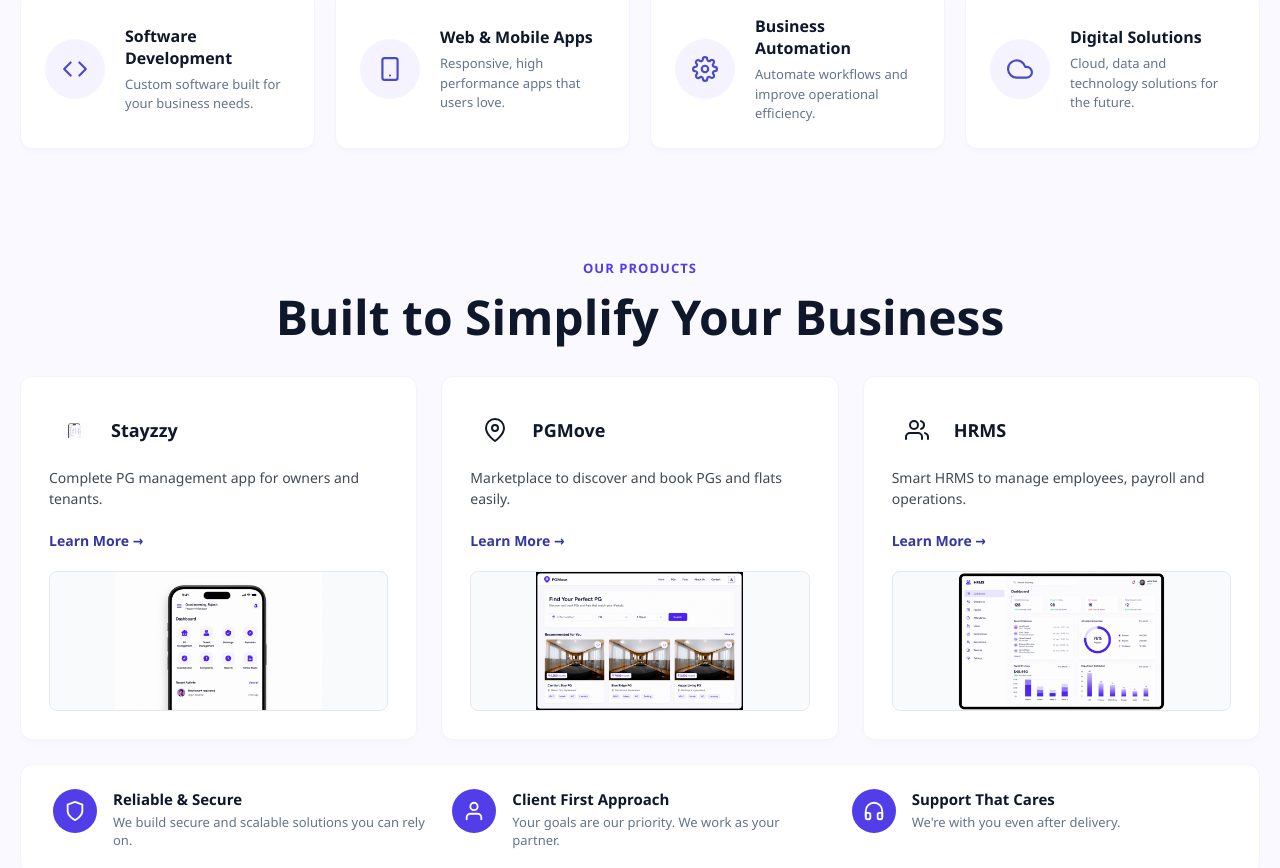
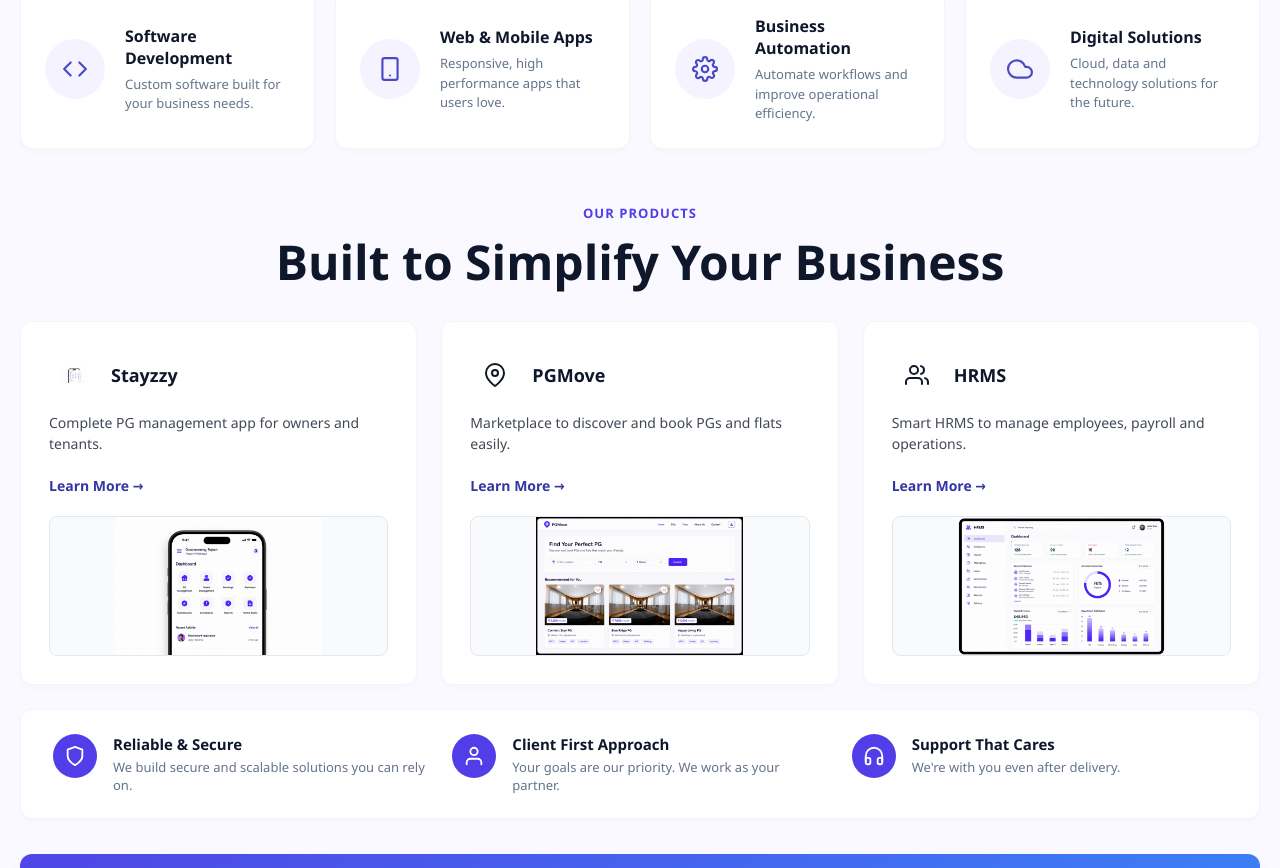
Before and after one commit to Pasupuleti-Greeshma/solinix_website, a React (Vite) app: page / in a window 1280 px wide. Shown: the part 752-1620 px from the top of the page. Built offline with nearby package versions, Linux system fonts and the light colour scheme.

Commit message:
reduce padding between what we do and products page.

```diff
--- a/src/App.jsx
+++ b/src/App.jsx
@@ -291,7 +291,7 @@
         setIsDarkMode(!isDarkMode);
     };
     return (
-        <div className={`solinx-single-scroll-page ${!isDarkMode ? "light-theme" : ""}`}>
+        <div>
             {/* INTEGRATED NAVBAR */}
             <header className="navbar">
                 <div className="logo">
--- a/src/app1.css
+++ b/src/app1.css
@@ -3155,7 +3155,7 @@
 }
 
 .products-section {
-    padding: 55px 20px !important;
+    padding: 0px 20px !important;
 }
 
 /* Headers */
```
